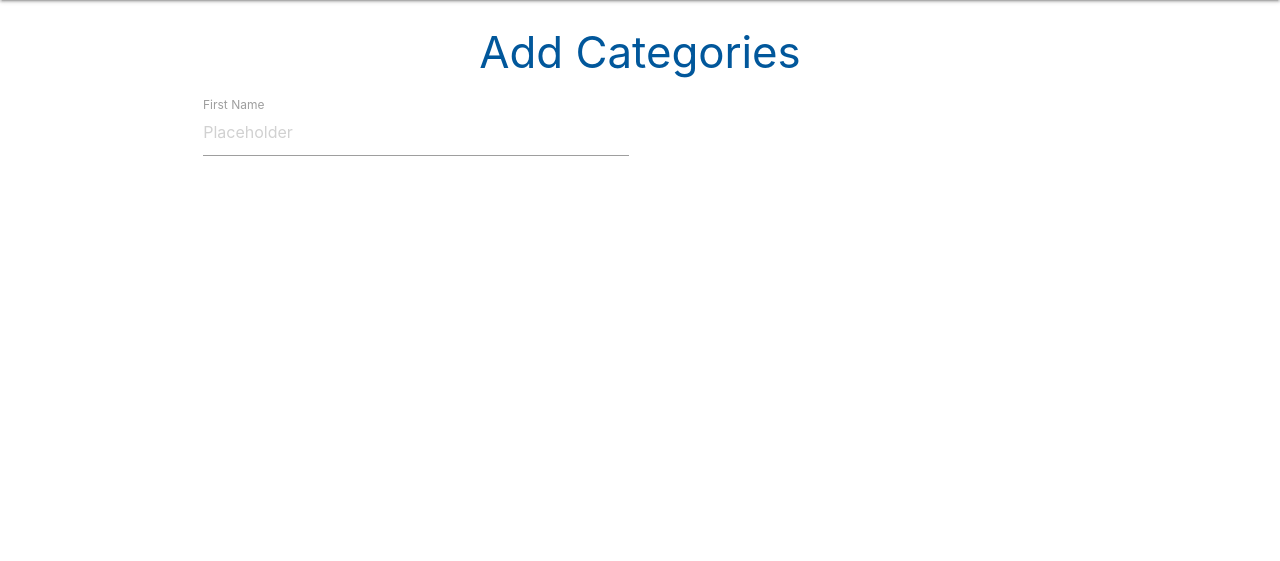
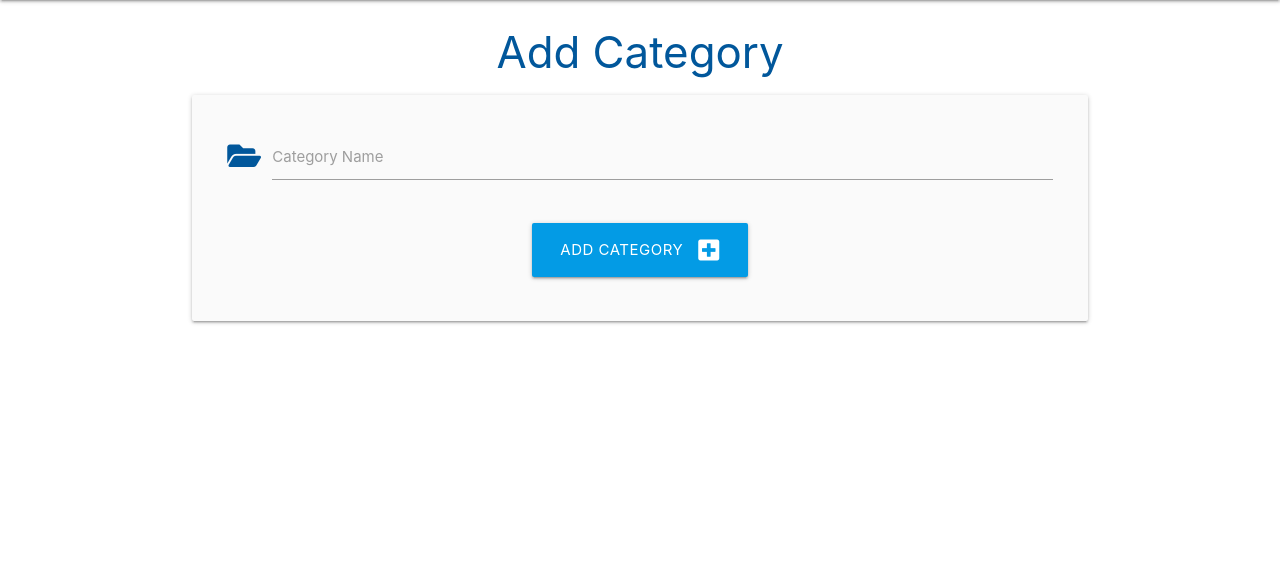
Before and after one commit to AndreasChristensen89/db-management-project, a Flask app: page /add_category in a window 1280 px wide. Shown: the part 64-625 px from the top of the page. Run offline with Flask 2, Linux system fonts and the light colour scheme.

Commit message:
Change everything to source code

```diff
--- a/taskmanager/templates/add_category.html
+++ b/taskmanager/templates/add_category.html
@@ -1,16 +1,27 @@
 {% extends "base.html" %}
 {% block content %}
 
-<h3 class="light-blue-text text-darken-4 center-align">Add Categories</h3>
+<h3 class="light-blue-text text-darken-4 center-align">Add Category</h3>
 
-<div class="row">
-    <form class="col s12">
-      <div class="row">
-        <div class="input-field col s6">
-          <input placeholder="Placeholder" id="first_name" type="text" class="validate">
-          <label for="first_name">First Name</label>
+<div class="row card-panel grey lighten-5">
+    <form class="col s12" method="POST" action="{{ url_for('add_category') }}">
+        <!-- category name -->
+        <div class="row">
+            <div class="input-field col s12">
+                <i class="fas fa-folder-open prefix light-blue-text text-darken-4"></i>
+                <input id="category_name" name="category_name" minlength="3" maxlength="25" type="text" class="validate" required>
+                <label for="category_name">Category Name</label>
+            </div>
+        </div>
+        <!-- submit button -->
+        <div class="row">
+            <div class="col s12 center-align">
+                <button type="submit" class="btn-large light-blue darken-1">
+                    Add Category <i class="fas fa-plus-square right"></i>
+                </button>
+            </div>
         </div>
     </form>
-  </div>
+</div>
 
 {% endblock %}
--- a/taskmanager/templates/base.html
+++ b/taskmanager/templates/base.html
@@ -1,22 +1,23 @@
 <!DOCTYPE html>
 <html lang="en">
+<head>
 
-<head>
     <meta charset="UTF-8">
     <meta http-equiv="X-UA-Compatible" content="IE=edge">
     <meta name="viewport" content="width=device-width, initial-scale=1.0">
-    <link rel="stylesheet" href="https://cdnjs.cloudflare.com/ajax/libs/font-awesome/5.15.4/css/all.min.css"
-        integrity="sha512-1ycn6IcaQQ40/MKBW2W4Rhis/DbILU74C1vSrLJxCq57o941Ym01SwNsOMqvEBFlcgUa6xLiPY/NS5R+E6ztJQ=="
-        crossorigin="anonymous" referrerpolicy="no-referrer" />
+    <link rel="stylesheet" href="https://cdnjs.cloudflare.com/ajax/libs/font-awesome/5.15.3/css/all.min.css"
+        integrity="sha512-iBBXm8fW90+nuLcSKlbmrPcLa0OT92xO1BIsZ+ywDWZCvqsWgccV3gFoRBv0z+8dLJgyAHIhR35VZc2oM/gI1w=="
+        crossorigin="anonymous" referrerpolicy="no-referrer">
     <link rel="stylesheet" href="https://cdnjs.cloudflare.com/ajax/libs/materialize/1.0.0/css/materialize.min.css"
         type="text/css">
     <link rel="stylesheet" href="{{ url_for('static', filename='css/style.css') }}" type="text/css">
-    <title>Task manager</title>
+    <title>Task Manager</title>
 </head>
 
 <body>
 
     <header>
+        <!-- top navbar -->
         <nav class="light-blue darken-1">
             <div class="nav-wrapper">
             <a href="{{ url_for('home') }}" class="brand-logo">Task Manager</a>
@@ -55,5 +56,4 @@
     <script src="{{ url_for('static', filename='js/script.js') }}"></script>
 
 </body>
-
 </html>
--- a/taskmanager/templates/categories.html
+++ b/taskmanager/templates/categories.html
@@ -5,8 +5,8 @@
 
 <div class="row">
     <div class="col s12 center-align">
-        <a href="{{ url_for('add_category') }}" class="btn-large light-blue darken">
-            Add Category <i class="fas fa-plus-square right"></i>
+        <a href="{{ url_for('add_category') }}" class="btn-large light-blue darken-2">
+            Add Category <i class="fas fa-plus-squre right"></i>
         </a>
     </div>
 </div>
```
Lines whose indentation alone changed are shown as unchanged.
